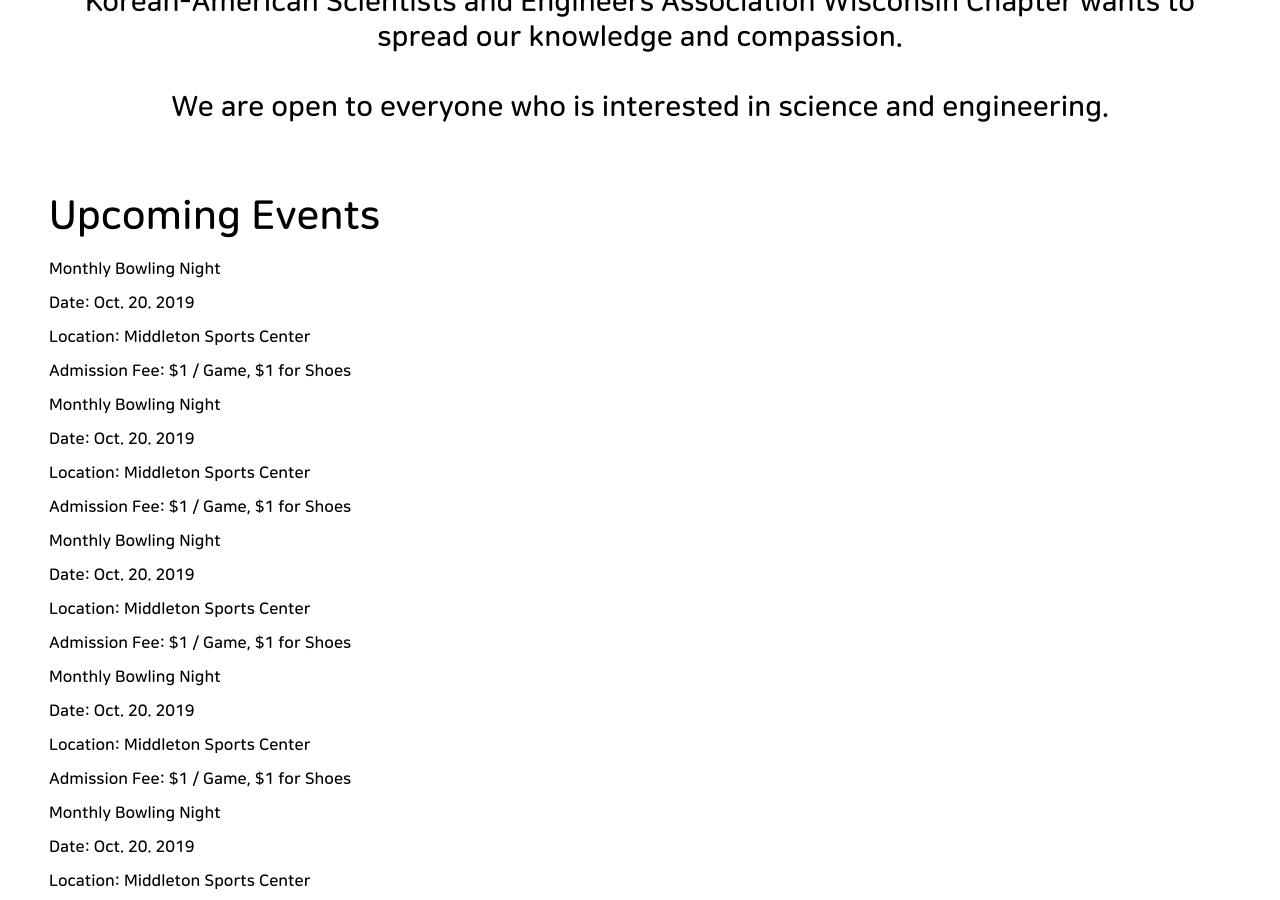
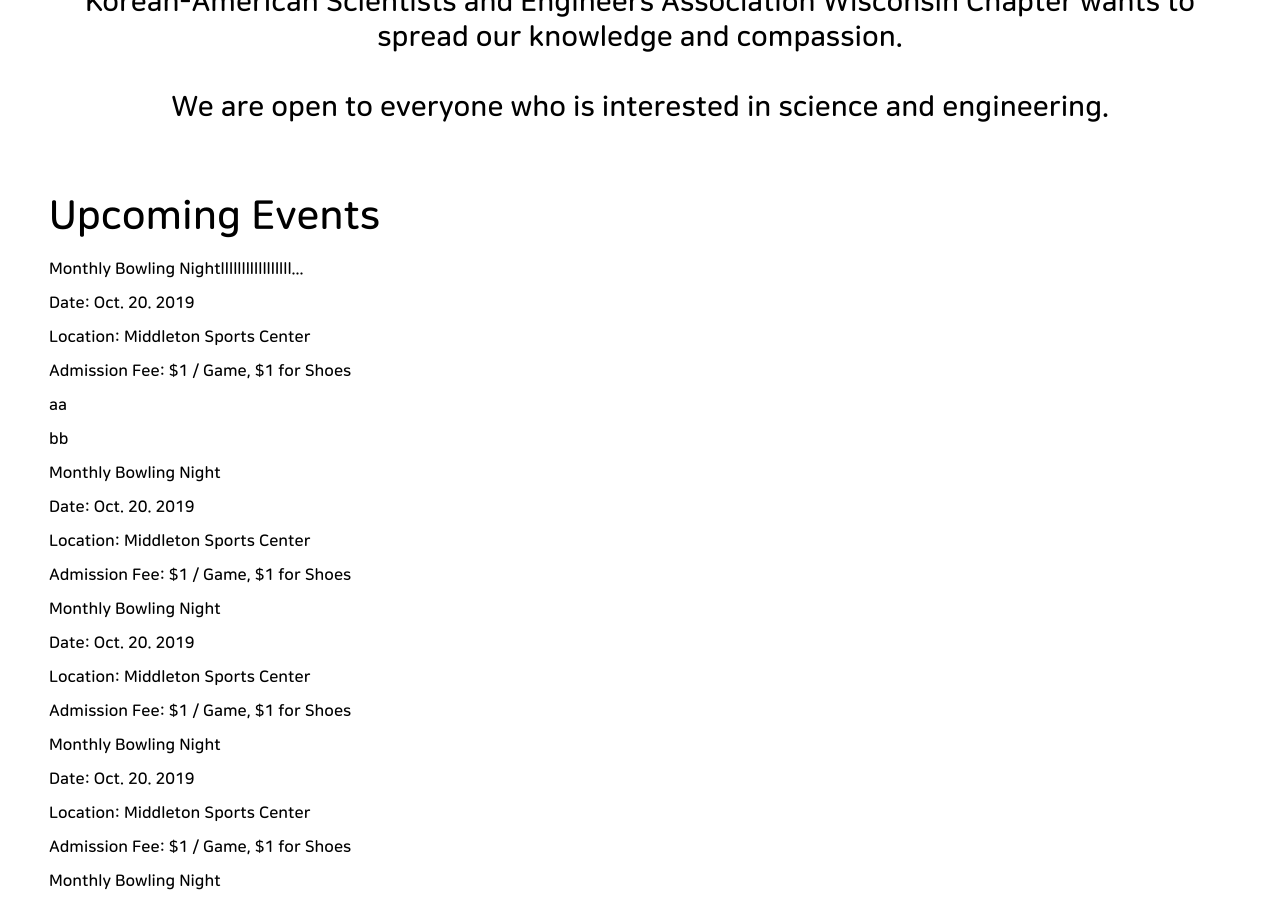
Before and after one commit to KSEAWisconsin/kseawisconsin.github.io, a Jekyll site: the page built from index.html, in a window 1280 px wide and 900 px high, scrolled down 518 px. Built offline with Jekyll 4.4.1, drawn with Linux system fonts in a browser that asks for light colours.

Commit message:
Force line width

```diff
--- a/index.html
+++ b/index.html
@@ -18,10 +18,35 @@
       {% for item in site.data.home_events limit: 6 %}
         <a href = "{{ site.baseurl }}{{ item.detail_url }}">
           <div class = "event">
-            <p id = "event_name">{{ item.event_name }}</p>
+            {% if item.event_name.size > 30 %}
+              <p id = "event_name">{{ item.event_name | truncatewords: 27 }}...</p>
+            {% else %}
+              <p id = "event_name">{{ item.event_name }}</p>
+            {% endif %}
+
             <p id = "date">Date: {{ item.date }}</p>
-            <p id = "location">Location: {{ item.location }}</p>
-            <p id = "additional_info">{{ item.additional_info }}</p>
+
+            {% if item.location.size > 30 %}
+              <p id = "location">Location: {{ item.location | truncatewords: 27 }}...</p>
+            {% else %}
+              <p id = "location">Location: {{ item.location }}</p>
+            {% endif %}
+
+            {% if item.additional_info1.size > 40 %}
+              <p id = "additional_info1">{{ item.additional_info1 | truncatewords: 37 }}...</p>
+            {% else %}
+              <p id = "additional_info1">{{ item.additional_info1 }}</p>
+            {% endif %}
+            {% if item.additional_info2.size > 40 %}
+              <p id = "additional_info2">{{ item.additional_info2 | truncatewords: 37 }}...</p>
+            {% else %}
+              <p id = "additional_info2">{{ item.additional_info2 }}</p>
+            {% endif %}
+            {% if item.additional_info3.size > 40 %}
+              <p id = "additional_info3">{{ item.additional_info3 | truncatewords: 37 }}...</p>
+            {% else %}
+              <p id = "additional_info3">{{ item.additional_info3 }}</p>
+            {% endif %}
           </div>
         </a>
       {% endfor %}
```
Also changed, not shown: _data/home_events.yml (+26 -12 lines).
